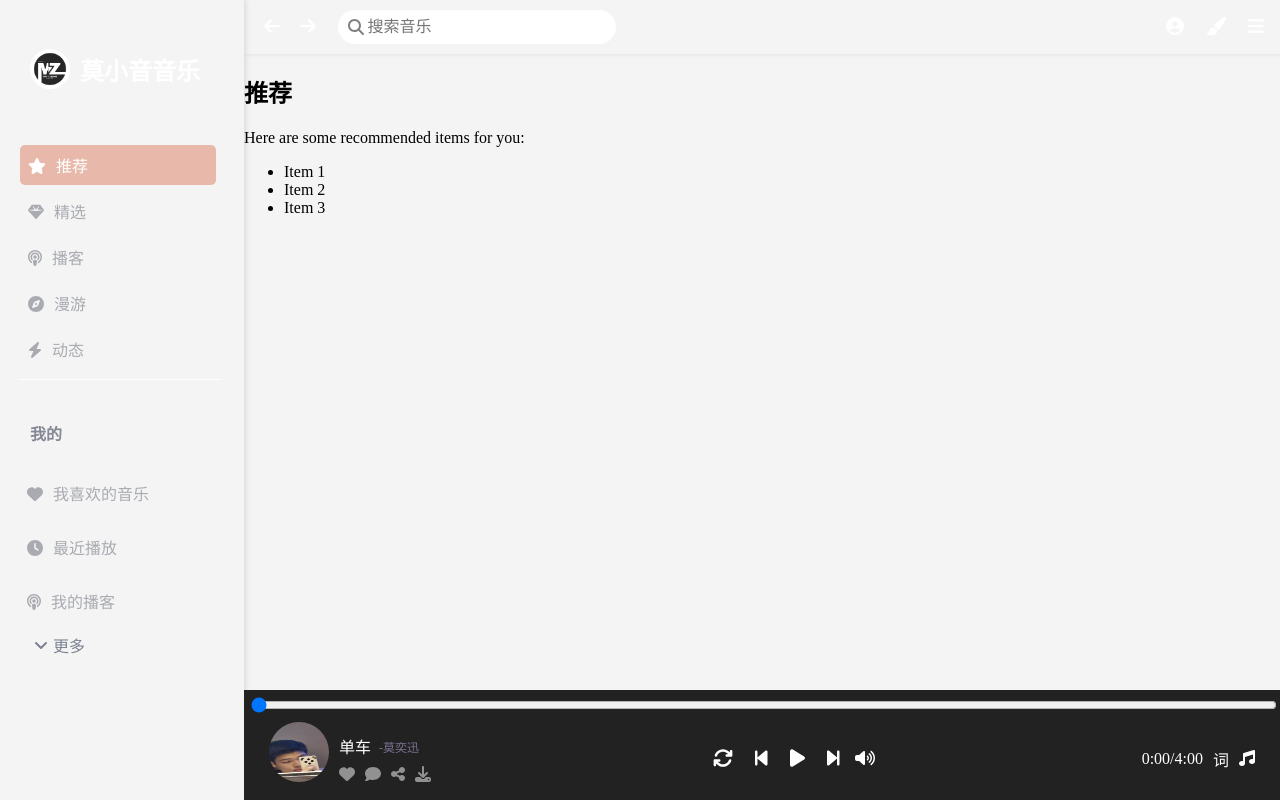
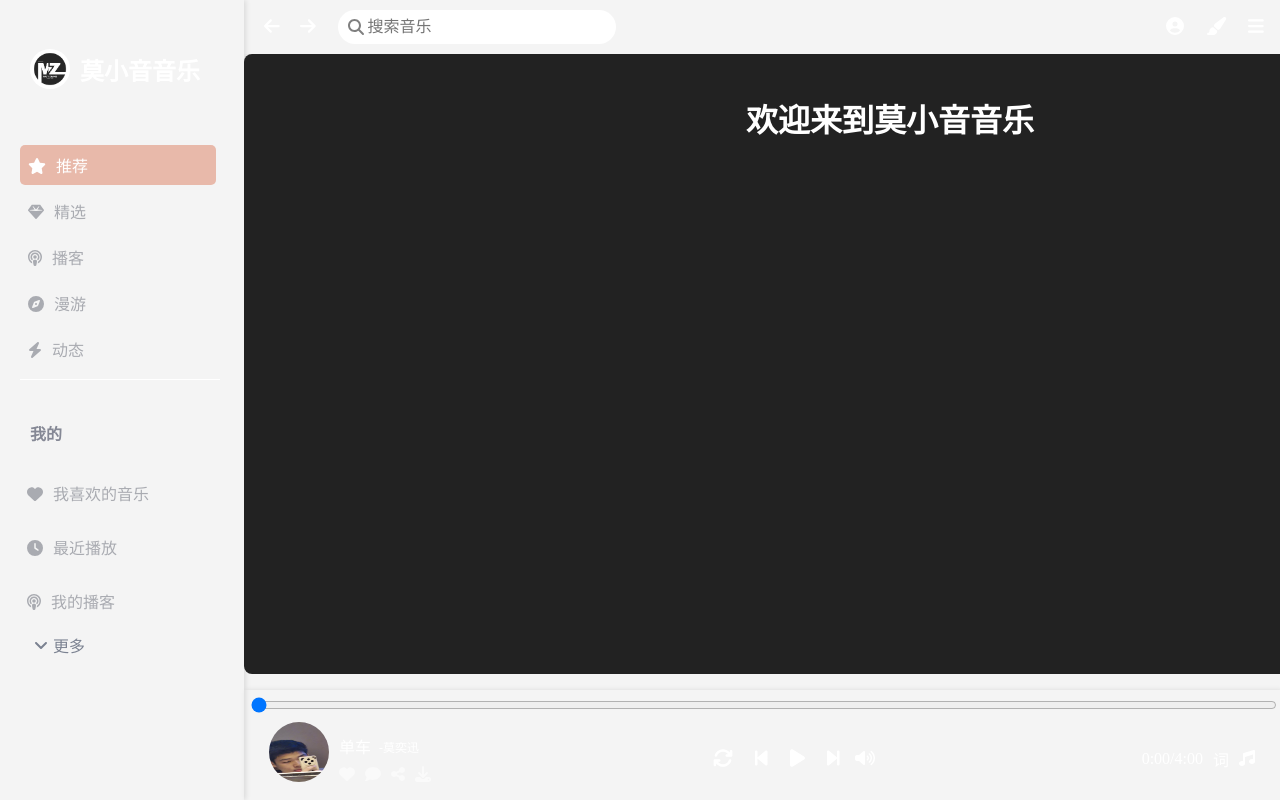
Before and after one commit to Kam-hud/My-music, a Vue app: page /recommended in a window 1280 px wide. Both pictures are taken after a click on the button 1175 px from the left and 27 px from the top of the page. Built offline with nearby package versions, Linux system fonts and the light colour scheme.

Commit message:
修改页面css

```diff
--- a/src/App.vue
+++ b/src/App.vue
@@ -131,7 +131,7 @@ onMounted(() => {
             <Setting :background-color="backgroundColor" @change-background="changeBackgroundColor"></Setting>
             <player></player>
             <draggableList v-if="isShowModal" @update-order="handleUpdateOrder"  @click="closeModal"/>
-            <router-view></router-view>
+            <router-view style="padding: 20px;"></router-view>
         </div>
     </div>
 </template>
--- a/src/components/PaintBrush.vue
+++ b/src/components/PaintBrush.vue
@@ -44,12 +44,13 @@ const showTheme = ref(true)
     font-family: Arial, sans-serif;
     background: #222;
     color: white;
-    z-index: 1000;
-    // max-width: 1200px;
+    max-width: 1252px;
+    max-height: 580px;
     width: 100%;
     height: 100%;
     padding: 20px;
     margin: 0 auto;
+    border-radius: 8px;
     .navbar{
         display: flex;
         flex-direction: column;
--- a/src/components/Player.vue
+++ b/src/components/Player.vue
@@ -140,11 +140,12 @@ const togglePause = () => {
     display: flex;
     flex-direction: column;
     align-items: flex-start;
-    background-color: #222;
+    // background-color: #222;
     color: white;
     padding: 5px;
     height: 100px; /* 增加高度以容纳进度条和其他内容 */
     z-index: 1000;
+    box-shadow: 2px 0 5px rgba(0, 0, 0, 0.1);
 
     .progress-bar {
         width: 100%;
@@ -178,7 +179,6 @@ const togglePause = () => {
                     .singer {
                         padding: 8px;
                         font-size: 12px;
-                        color: #7d7192;
                     }
                 }
                 .icon-container {
--- a/src/components/Setting.vue
+++ b/src/components/Setting.vue
@@ -1,6 +1,7 @@
 <script setup>
 import { ref } from 'vue';
 import PaintBrush from './PaintBrush.vue';
+import login from './login.vue';
 
 // 接收父组件传递的背景颜色
 const props = defineProps({
@@ -8,6 +9,7 @@ const props = defineProps({
 })
 
 const isShowBrush = ref(false)
+const isOpenLogin = ref(false)
 
 const goBack = () => {
     window.history.back()
@@ -18,6 +20,10 @@ const goForward = () => {
 
 const openBrush = () => {
     isShowBrush.value = !isShowBrush.value
+}
+
+const openLogin = () => {
+    isOpenLogin.value = !isOpenLogin.value
 }
 </script>
 
@@ -37,7 +43,7 @@ const openBrush = () => {
                 </div>
             </div>
             <div class="navbar-right">
-                <button class="icon-button">
+                <button class="icon-button" @click="openLogin">
                     <font-awesome-icon icon="user-circle"/>
                 </button>
                 <button class="icon-button" @click="openBrush">
@@ -49,6 +55,7 @@ const openBrush = () => {
             </div>
         </div>
         <PaintBrush v-if="isShowBrush" @change-background="$emit('change-background', $event)"></PaintBrush>
+        <login v-if="isOpenLogin"></login>
     <!-- </div>    -->
 </template>
 
@@ -61,7 +68,6 @@ const openBrush = () => {
     // background-color: #222;
     color: white;
     box-shadow: 2px 0 5px rgba(0, 0, 0, 0.1);
-
     .navbar-left {
         display: flex;
         align-items: center;
--- /dev/null
+++ b/src/components/login.vue
@@ -0,0 +1,28 @@
+<script setup></script>
+
+<template>
+    <div class="logo-info">
+        <h1>欢迎来到莫小音音乐</h1>
+    </div>
+</template>
+
+<style lang="scss" scoped>
+.logo-info{
+    position: fixed;
+    display: flex;
+    flex-direction: column;
+    font-family: Arial, sans-serif;
+    background: #222;
+    color: white;
+    max-width: 1252px;
+    max-height: 580px;
+    width: 100%;
+    height: 100%;
+    padding: 20px;
+    margin: 0 auto;
+    border-radius: 8px;
+    h1{
+        text-align: center;
+    }
+}
+</style>
```
